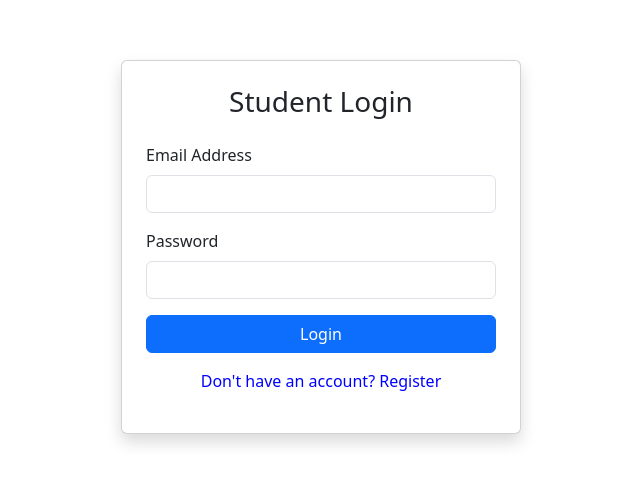
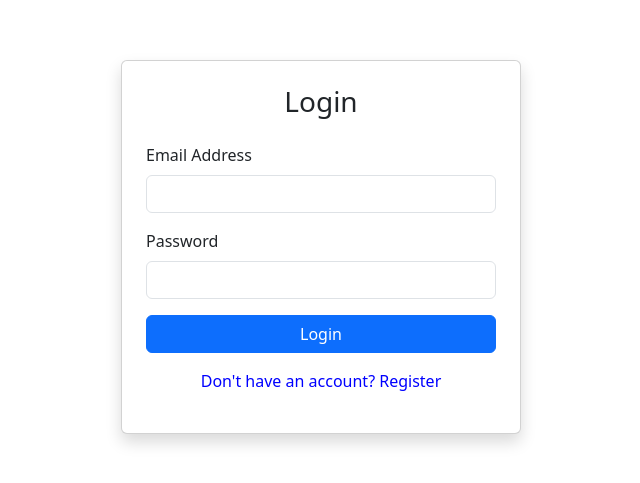
Before and after one commit to FahimJamal07/mernint, a React (Vite) app in the folder cms/frontend/: page / in a window 1280 px wide. Shown: the part 153-636 px from the top of the page, without its empty margins (319-959 px from the left). Built offline with nearby package versions, Linux system fonts and the light colour scheme.

Commit message:
minor changes

```diff
--- a/cms/frontend/src/pages/AuthPage.jsx
+++ b/cms/frontend/src/pages/AuthPage.jsx
@@ -53,7 +53,7 @@ const AuthPage = () => {
     <div className="container d-flex justify-content-center align-items-center vh-100">
       <div className="card shadow p-4" style={{ width: '400px' }}>
         <h3 className="text-center mb-4">
-          {isLoginView ? 'Student Login' : 'New User Registration'}
+          {isLoginView ? 'Login' : 'New User Registration'}
         </h3>
 
         <form onSubmit={handleAuthSubmit}>
```
